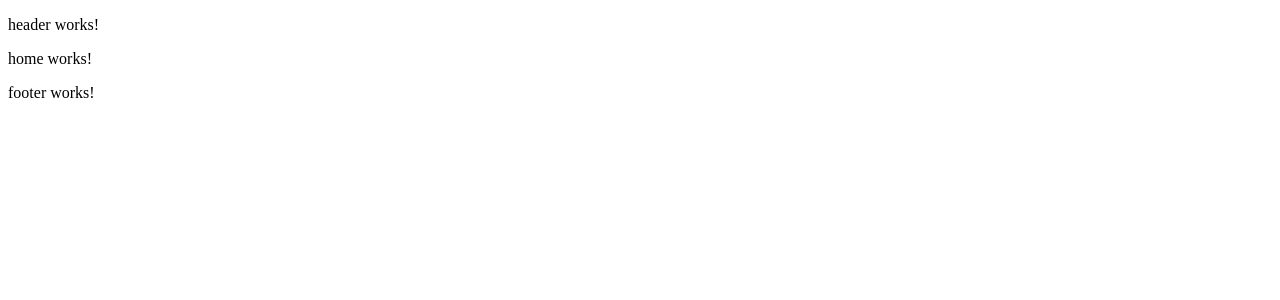
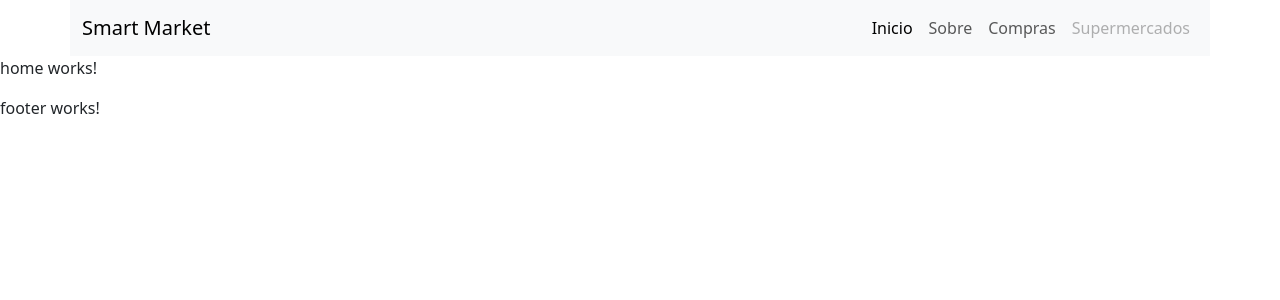
Before and after one commit to MurilloMorgado/smart-market-front, an Angular app: page /home in a window 1280 px wide. Shown: the top 300 px of the page. Built offline with nearby package versions, Linux system fonts and the light colour scheme.

Commit message:
Importando estilizacao

```diff
--- a/src/app/components/header/header.html
+++ b/src/app/components/header/header.html
@@ -1 +1,27 @@
-<p>header works!</p>
+<section class="section-one">
+  <nav class="container navbar navbar-expand-lg bg-body-tertiary">
+    <div class="container-fluid">
+      <a class="navbar-brand" href="#">Smart Market</a>
+      <button class="navbar-toggler" type="button" data-bs-toggle="collapse" data-bs-target="#navbarNav"
+        aria-controls="navbarNav" aria-expanded="false" aria-label="Toggle navigation">
+        <span class="navbar-toggler-icon"></span>
+      </button>
+      <div class="collapse navbar-collapse" id="navbarNav">
+        <ul class="navbar-nav ms-auto mb-2 mb-lg-0">
+          <li class="nav-item">
+            <a class="nav-link active" aria-current="page" href="#">Inicio</a>
+          </li>
+          <li class="nav-item">
+            <a class="nav-link" href="#">Sobre</a>
+          </li>
+          <li class="nav-item">
+            <a class="nav-link" href="#">Compras</a>
+          </li>
+          <li class="nav-item">
+            <a class="nav-link disabled" aria-disabled="true">Supermercados</a>
+          </li>
+        </ul>
+      </div>
+    </div>
+  </nav>
+</section>
--- a/src/styles.scss
+++ b/src/styles.scss
@@ -1 +1,4 @@
 /* You can add global styles to this file, and also import other style files */
+@import 'normalize.css';
+
+@import "bootstrap/dist/css/bootstrap.min.css";
```
